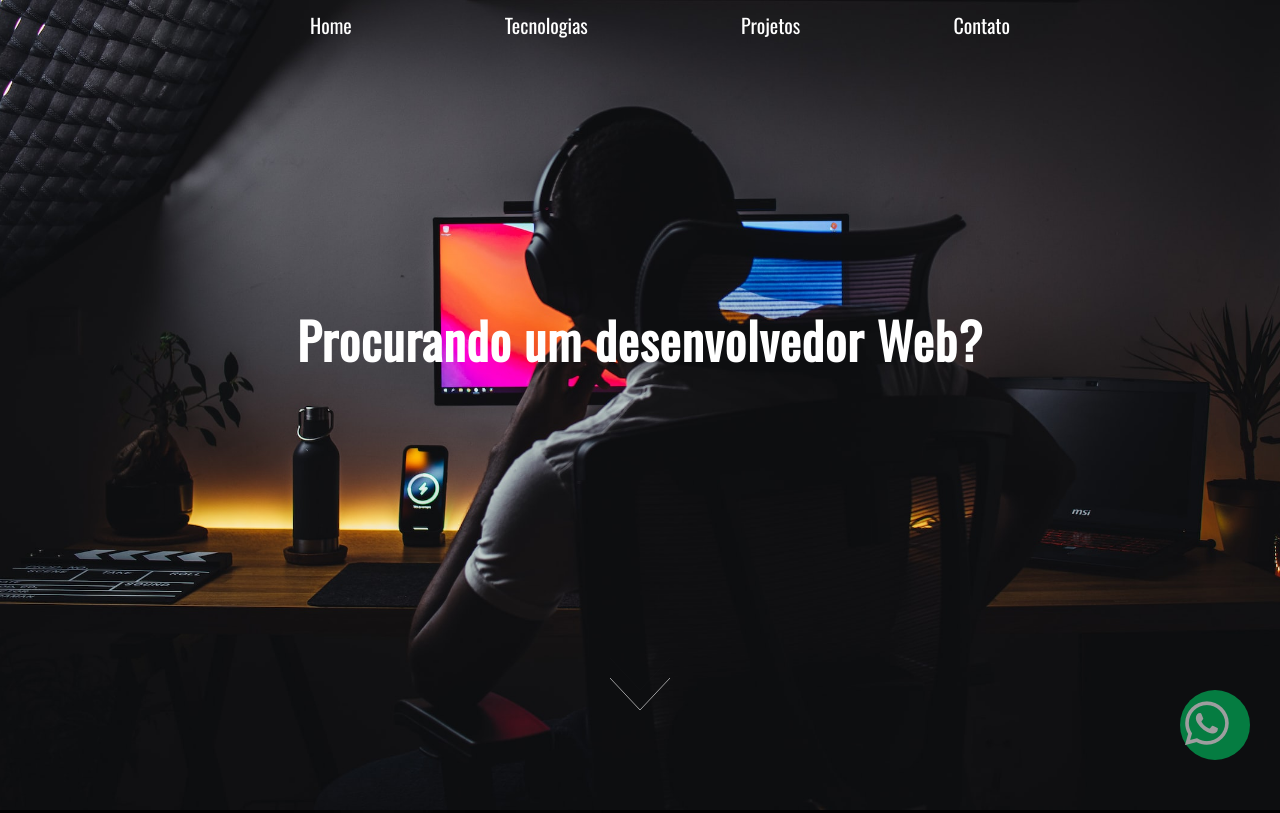
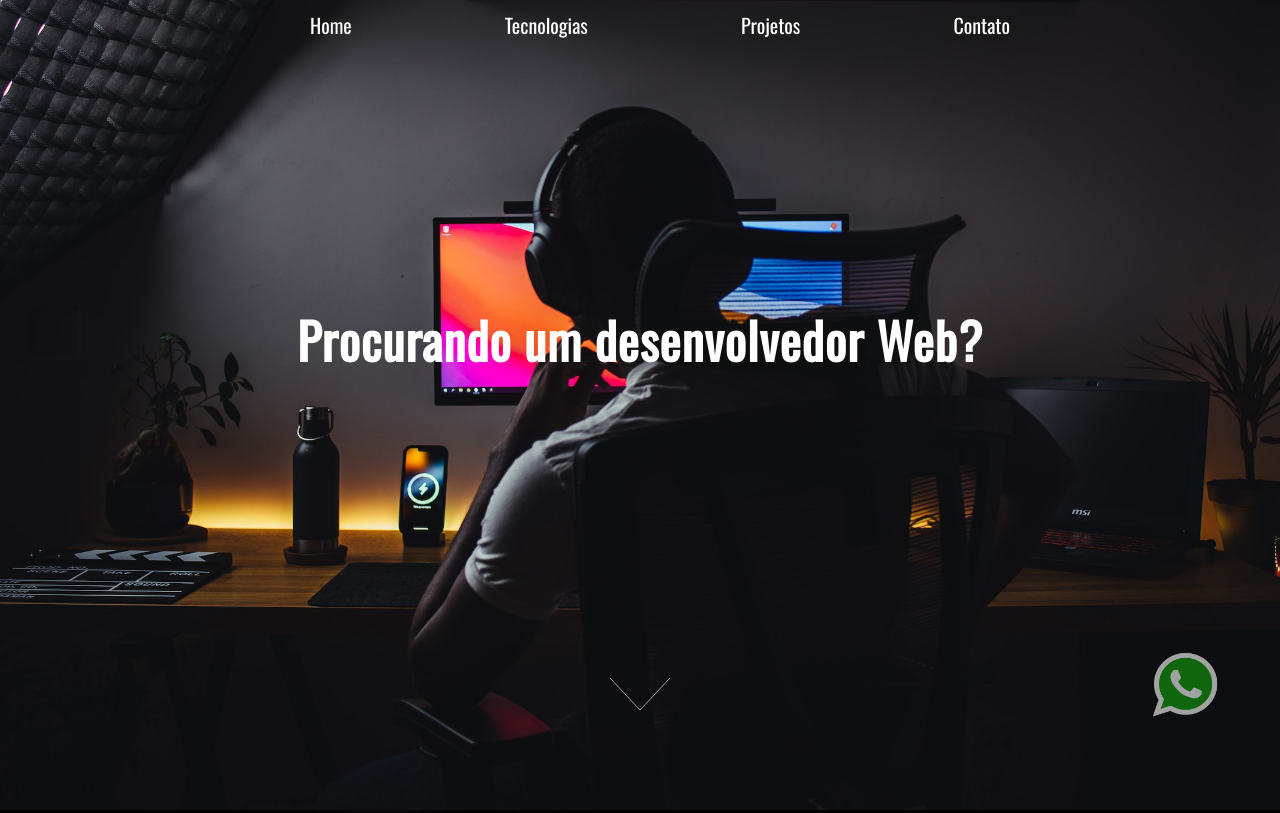
Before and after one commit to leopontes1989/portfolio, a plain HTML site: page index.html in a window 1280 px wide. Shown: the top 813 px of the page. Drawn offline with nearby package versions, Linux system fonts and the light colour scheme.

Commit message:
Whatsapp icon fixed

```diff
--- a/index.html
+++ b/index.html
@@ -7,7 +7,7 @@
     <title>Portfólio Leonardo Pontes</title>
     <link rel="stylesheet" href="styles.css">
     <link rel="icon" href="./assets/profile_btech.png">
-    <link rel="stylesheet" href="fontawesome/css/all.min.css">
+    <link rel="stylesheet" href="fontawesome/css/all.css">
     <script src="https://ajax.googleapis.com/ajax/libs/jquery/2.1.0/jquery.min.js"></script>
 </head>
 <body>
@@ -137,11 +137,8 @@
     </div>
 
     <div class="whatsapp-container">
-        <a href="https://api.whatsapp.com/send?phone=5591988437540&text=Olá,%20gostaria%20de%20receber%20mais%20informações%20sobre..." class="icon-wp" target="_blank">
-            <div class="whatsapp-content">
-                <i class="fab fa-whatsapp"></i>
-            </div>
-
+        <a href="https://api.whatsapp.com/send?phone=5583996592451" class="icon-wp" target="_blank">
+            <img src="/assets/whatsapp-icon-transparent-png-6.png" class="icon-wp" alt="">
         </a>
     </div>
 
--- a/styles.css
+++ b/styles.css
@@ -400,45 +400,19 @@ button:hover {
     position: fixed;
     bottom: 40px;
     right: 30px;
-    background-color: #00c663;
     color: #fff;
-    border-radius: 50%;
-    padding: 10px;
-    width: 50px;
-    height: 50px;
-    text-align: center;
-    text-decoration: none;
+    width: 70px;
+    height: 70px;
     z-index: 100;
-    opacity: .6;
     animation: float 1s ease-in-out infinite;
-}
-
-.icon-wp i {
-    font-size: 50px;
-    position: absolute;
-    top: 8px;
-    right: 12px;
+    opacity: .8;
 }
 
 .icon-wp:hover {
     transition: .5;
-    box-shadow: 2px 2px 20px #5fe690;
-    opacity: .9;
-    color: #fff;
+    opacity: 1;
 }
 
-.alert-wpp {
-    border-radius: 50%;
-    background-color: red;
-    width: 20px;
-    height: 20px;
-    font-size: 12px;
-    font-weight: bold;
-    position: relative;
-    bottom: 15px;
-    left: 40px;
-    animation: float 1s ease-in-out infinite;
-}
 
 @keyframes float {
 
```
Also changed, not shown: assets/WhatsApp.svg.png (added), assets/whatsapp-icon-transparent-png-6.png (added), assets/whatsapp.png (added).
